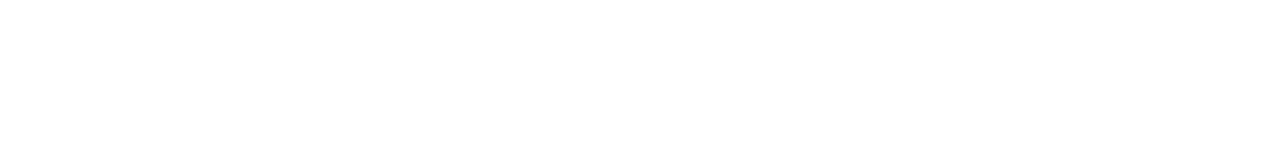
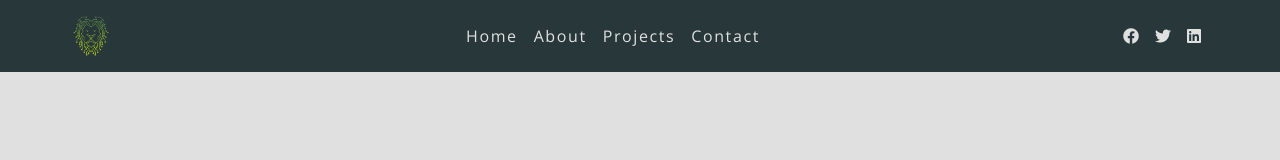
Before and after one commit to speyrot/NavBarProject, a plain HTML site: page index.html in a window 1280 px wide. Drawn offline with nearby package versions, Linux system fonts and the light colour scheme.

Commit message:
finished

```diff
--- a/app.js
+++ b/app.js
@@ -0,0 +1,20 @@
+// classList - shows/gets all classes
+// contains - checks classList for specific class
+// add - add class
+// remove - remove class
+// toggle - toggles class
+
+const navToggle = document.querySelector(".nav-toggle");
+const links = document.querySelector(".links");
+
+navToggle.addEventListener("click", function () {
+  // console.log(links.classList);
+  // console.log(links.classList.contains("random"));
+  // console.log(links.classList.contains("links"));
+  // if (links.classList.contains("show-links")) {
+  //   links.classList.remove("show-links");
+  // } else {
+  //   links.classList.add("show-links");
+  // }
+  links.classList.toggle("show-links");
+});
--- a/index.html
+++ b/index.html
@@ -6,12 +6,62 @@
         <title>NavBar Project</title>
         <meta name="description" content="">
         <meta name="viewport" content="width=device-width, initial-scale=1">
+        <!-- Font Awesome -->
+        <link rel="stylesheet" href="https://cdnjs.cloudflare.com/ajax/libs/font-awesome/5.14.0/css/all.min.css"/>
         <link rel="stylesheet" href="style.css">
     </head>
 
     <body>
+        <nav>
+            <div class="nav-center">
 
+                <!-- Nav Header -->
+                <div class="nav-header">
+                    <img src="./imgs/logo.png" class="logo" alt="logo"/>
+                    <button class="nav-toggle">
+                        <i class="fas fa-bars"></i>
+                    </button>
+                </div>
 
+                <!-- links -->
+        <ul class="links">
+            <li>
+              <a href="index.html">home</a>
+            </li>
+            <li>
+              <a href="about.html">about</a>
+            </li>
+            <li>
+              <a href="projects.html">projects</a>
+            </li>
+            <li>
+              <a href="contact.html">contact</a>
+            </li>
+          </ul>
+          <!-- social media -->
+          <ul class="social-icons">
+            <li>
+              <a href="https://www.twitter.com">
+                <i class="fab fa-facebook"></i>
+              </a>
+            </li>
+            <li>
+              <a href="https://www.twitter.com">
+                <i class="fab fa-twitter"></i>
+              </a>
+            </li>
+            <li>
+              <a href="https://www.twitter.com">
+                <i class="fab fa-linkedin"></i>
+              </a>
+            </li>
+          </ul>
+            </div>
+        </nav>
+
+        <main>
+
+        </main>
         <!-- JS -->
         <script src="app.js" async defer></script>
     </body>
--- a/style.css
+++ b/style.css
@@ -0,0 +1,253 @@
+/*
+===============
+Fonts
+===============
+*/
+@import url("https://fonts.googleapis.com/css?family=Open+Sans|Roboto:400,700&display=swap");
+
+/*
+===============
+Variables
+===============
+*/
+
+:root {
+  /* dark shades of primary color*/
+  --clr-primary-1: hsl(205, 86%, 17%);
+  --clr-primary-2: hsl(205, 77%, 27%);
+  --clr-primary-3: hsl(205, 72%, 37%);
+  --clr-primary-4: hsl(205, 63%, 48%);
+  /* primary/main color */
+  --clr-primary-5: hsl(205, 78%, 60%);
+  /* lighter shades of primary color */
+  --clr-primary-6: hsl(205, 89%, 70%);
+  --clr-primary-7: hsl(205, 90%, 76%);
+  --clr-primary-8: hsl(205, 86%, 81%);
+  --clr-primary-9: hsl(205, 90%, 88%);
+  --clr-primary-10: hsl(205, 100%, 96%);
+  /* darkest grey - used for headings */
+  --clr-grey-1: hsl(209, 61%, 16%);
+  --clr-grey-2: hsl(211, 39%, 23%);
+  --clr-grey-3: hsl(209, 34%, 30%);
+  --clr-grey-4: hsl(209, 28%, 39%);
+  /* grey used for paragraphs */
+  --clr-grey-5: hsl(210, 22%, 49%);
+  --clr-grey-6: hsl(209, 23%, 60%);
+  --clr-grey-7: hsl(211, 27%, 70%);
+  --clr-grey-8: hsl(210, 31%, 80%);
+  --clr-grey-9: hsl(212, 33%, 89%);
+  --clr-grey-10: hsl(210, 36%, 96%);
+  --clr-white: #fff;
+  --clr-red-dark: hsl(360, 67%, 44%);
+  --clr-red-light: hsl(360, 71%, 66%);
+  --clr-green-dark: hsl(125, 67%, 44%);
+  --clr-green-light: hsl(125, 71%, 66%);
+  --clr-black: #222;
+  --ff-primary: "Roboto", sans-serif;
+  --ff-secondary: "Open Sans", sans-serif;
+  --transition: all 0.3s linear;
+  --spacing: 0.1rem;
+  --radius: 0.25rem;
+  --light-shadow: 0 5px 15px rgba(0, 0, 0, 0.1);
+  --dark-shadow: 0 5px 15px rgba(0, 0, 0, 0.2);
+  --max-width: 1170px;
+  --fixed-width: 620px;
+}
+/*
+===============
+Global Styles
+===============
+*/
+
+*,
+::after,
+::before {
+  margin: 0;
+  padding: 0;
+  box-sizing: border-box;
+}
+body {
+  font-family: var(--ff-secondary);
+  background: var(--clr-grey-10);
+  color: var(--clr-grey-1);
+  line-height: 1.5;
+  font-size: 0.875rem;
+}
+main {
+    background-color: #e0e0e0;
+}
+ul {
+  list-style-type: none;
+}
+a {
+  text-decoration: none;
+}
+h1,
+h2,
+h3,
+h4 {
+  letter-spacing: var(--spacing);
+  text-transform: capitalize;
+  line-height: 1.25;
+  margin-bottom: 0.75rem;
+  font-family: var(--ff-primary);
+}
+h1 {
+  font-size: 3rem;
+}
+h2 {
+  font-size: 2rem;
+}
+h3 {
+  font-size: 1.25rem;
+}
+h4 {
+  font-size: 0.875rem;
+}
+p {
+  margin-bottom: 1.25rem;
+  color: var(--clr-grey-5);
+}
+@media screen and (min-width: 800px) {
+  h1 {
+    font-size: 4rem;
+  }
+  h2 {
+    font-size: 2.5rem;
+  }
+  h3 {
+    font-size: 1.75rem;
+  }
+  h4 {
+    font-size: 1rem;
+  }
+  body {
+    font-size: 1rem;
+  }
+  h1,
+  h2,
+  h3,
+  h4 {
+    line-height: 1;
+  }
+}
+/*  global classes */
+
+/* section */
+.section {
+  padding: 5rem 0;
+}
+
+.section-center {
+  width: 90vw;
+  margin: 0 auto;
+  max-width: 1170px;
+}
+@media screen and (min-width: 992px) {
+  .section-center {
+    width: 95vw;
+  }
+}
+main {
+  min-height: 100vh;
+  display: grid;
+  place-items: center;
+}
+
+/*
+===============
+Navbar
+===============
+*/
+nav {
+  background: #283739;
+  box-shadow: var(--light-shadow);
+}
+.nav-header {
+  display: flex;
+  align-items: center;
+  justify-content: space-between;
+  padding: 1rem;
+  background-color: #283739;
+}
+.nav-toggle {
+  font-size: 1.5rem;
+  color: #A2C11C;
+  background: transparent;
+  border-color: transparent;
+  transition: var(--transition);
+  cursor: pointer;
+}
+.nav-toggle:hover {
+  color: #A2C11C;
+  transform: rotate(90deg);
+}
+.logo {
+  height: 40px;
+}
+.links a {
+  color:#e0e0e0;
+  font-size: 1rem;
+  text-transform: capitalize;
+  letter-spacing: var(--spacing);
+  display: block;
+  padding: 0.5rem 1rem;
+  transition: var(--transition);
+}
+.links a:hover {
+  background: #e0e0e0;
+  color: #A2C11C;
+  padding-left: 1.5rem;
+}
+.social-icons {
+  display: none;
+}
+.links {
+  height: 0;
+  overflow: hidden;
+  transition: var(--transition);
+}
+.show-links {
+  height: 10rem;
+}
+@media screen and (min-width: 800px) {
+  .nav-center {
+    max-width: 1170px;
+    margin: 0 auto;
+    display: flex;
+    align-items: center;
+    justify-content: space-between;
+    padding: 1rem;
+  }
+  .nav-header {
+    padding: 0;
+  }
+  .nav-toggle {
+    display: none;
+  }
+  .links {
+    height: auto;
+    display: flex;
+  }
+  .links a {
+    padding: 0;
+    margin: 0 0.5rem;
+    color: #e0e0e0;
+  }
+  .links a:hover {
+    padding: 0;
+    background: transparent;
+    color: #a2c11c;
+  }
+  .social-icons {
+    display: flex;
+  }
+  .social-icons a {
+    margin: 0 0.5rem;
+    color: #e0e0e0;
+    transition: var(--transition);
+  }
+  .social-icons a:hover {
+    color: #A2C11C;
+  }
+}
```
Also changed, not shown: about.html (added), contacts.html (added), imgs/logo.png (added), projects.html (added).
